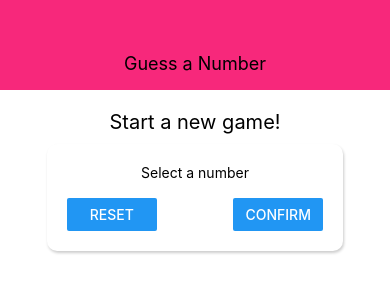
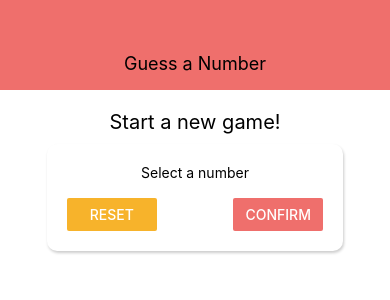
Before and after one commit to JaennPB/guess-a-number-game-app, a React Native app: screen / in a window 390 px wide. Shown: the top 300 px of the page. Built offline with nearby package versions, Linux system fonts and the light colour scheme.

Commit message:
added theme

```diff
--- /dev/null
+++ b/components/Card.js
@@ -0,0 +1,23 @@
+import React from "react";
+import { StyleSheet, View } from "react-native";
+
+const Card = (props) => {
+  return (
+    <View style={{ ...styles.card, ...props.style }}>{props.children}</View>
+  );
+};
+
+const styles = StyleSheet.create({
+  card: {
+    shadowColor: "black",
+    shadowOffset: { width: 1, height: 2 },
+    shadowRadius: 3,
+    shadowOpacity: 0.2,
+    backgroundColor: "white",
+    elevation: 5,
+    borderRadius: 10,
+    padding: 20,
+  },
+});
+
+export default Card;
--- a/components/Header.js
+++ b/components/Header.js
@@ -1,5 +1,7 @@
 import React from "react";
 import { Text, View, StyleSheet } from "react-native";
+
+import colors from "../theme/colors";
 
 const Header = (props) => {
   return (
@@ -16,7 +18,7 @@
     width: "100%",
     height: 90,
     paddingTop: 36,
-    backgroundColor: "#f7287b",
+    backgroundColor: colors.primary,
   },
   text: {
     color: "black",
--- a/screens/StartGameScreen.js
+++ b/screens/StartGameScreen.js
@@ -1,22 +1,25 @@
 import React from "react";
 import { StyleSheet, View, Text, TextInput, Button } from "react-native";
+
+import Card from "../components/Card";
+import colors from "../theme/colors";
 
 const StartGameScreen = (props) => {
   return (
     <View style={styles.screen}>
       <Text style={styles.title}>Start a new game!</Text>
-      <View style={styles.inputcontainer}>
+      <Card style={styles.inputcontainer}>
         <Text>Select a number</Text>
         <TextInput />
         <View style={styles.buttonContainer}>
           <View style={styles.button}>
-            <Button title="Reset" />
+            <Button title="Reset" color={colors.accent} />
           </View>
           <View style={styles.button}>
-            <Button title="Confirm" />
+            <Button title="Confirm" color={colors.primary} />
           </View>
         </View>
-      </View>
+      </Card>
     </View>
   );
 };
@@ -34,14 +37,6 @@
   inputcontainer: {
     width: "80%",
     alignItems: "center",
-    shadowColor: "black",
-    shadowOffset: { width: 1, height: 2 },
-    shadowRadius: 3,
-    shadowOpacity: 0.2,
-    backgroundColor: "white",
-    elevation: 5,
-    borderRadius: 10,
-    padding: 20,
   },
   buttonContainer: {
     flexDirection: "row",
--- /dev/null
+++ b/theme/colors.js
@@ -0,0 +1,5 @@
+export default {
+  primary: "#EF6F6C",
+  secondary: "#546A76",
+  accent: "#F7B32B",
+};
```
